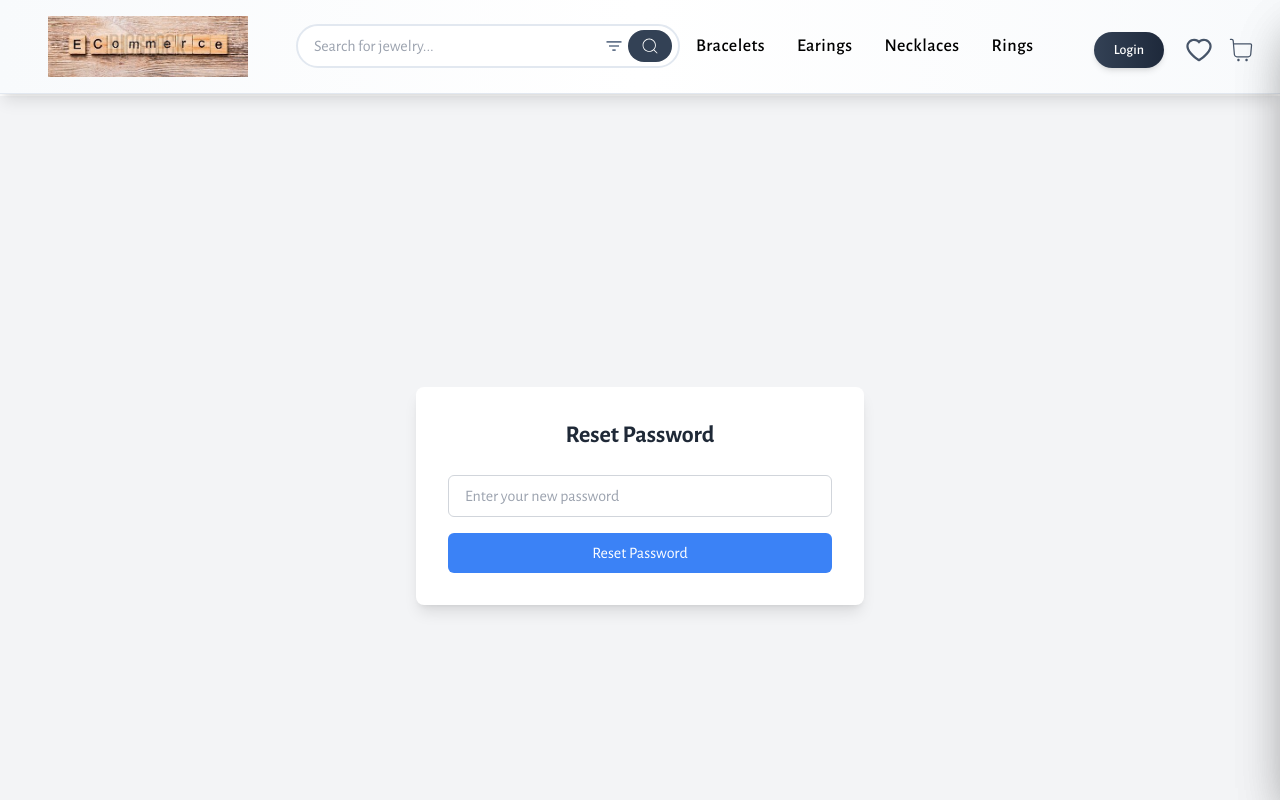
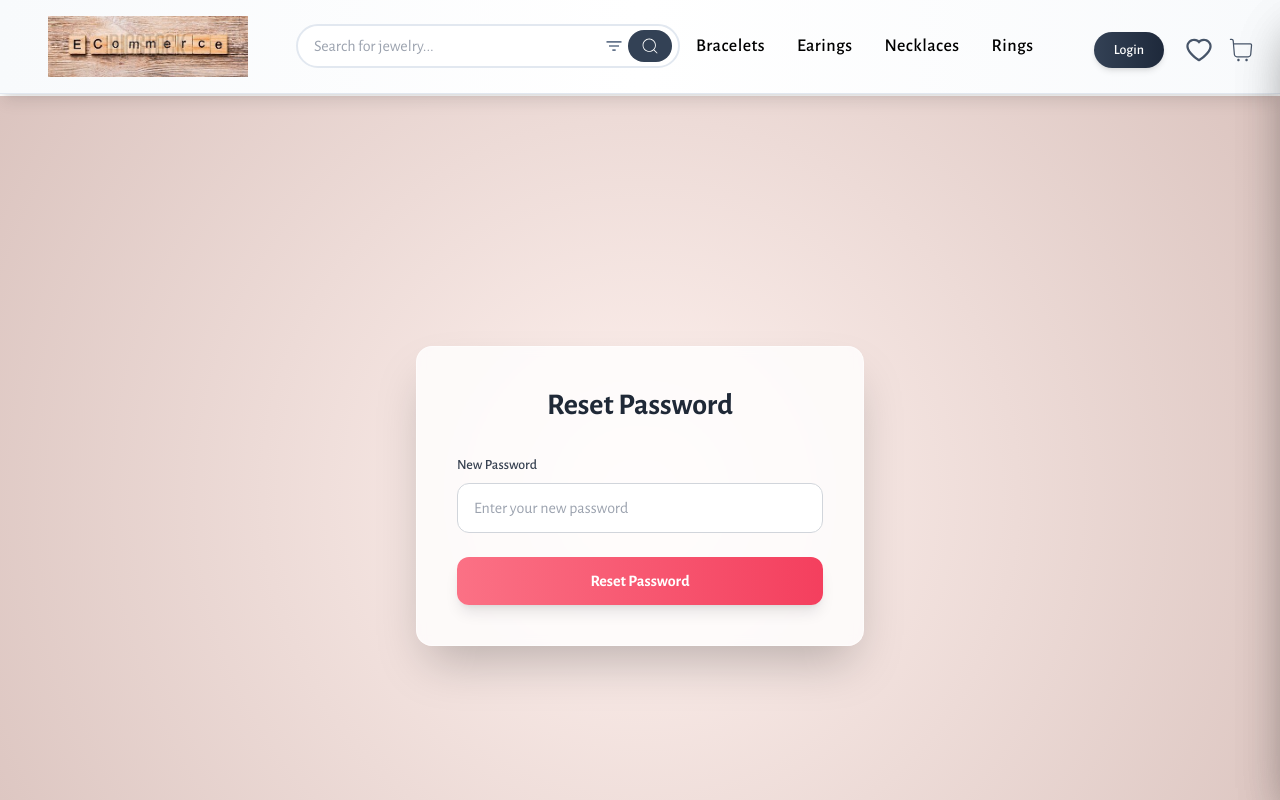
Before and after one commit to SyncSoftech/Silver-jewellery, a Next.js app: page /reset-password/1 in a window 1280 px wide. Shown: the top 800 px of the page. Built offline with nearby package versions, Linux system fonts and the light colour scheme.

Commit message:
forgot password done

```diff
--- a/pages/forgot-password.js
+++ b/pages/forgot-password.js
@@ -1,3 +1,65 @@
+
+// import { useState } from "react";
+
+// const ForgotPasswordPage = () => {
+//   const [email, setEmail] = useState("");
+//   const [message, setMessage] = useState("");
+
+//   const handleSubmit = async (e) => {
+//     e.preventDefault();
+
+//     const res = await fetch(`${process.env.NEXT_PUBLIC_HOST}/api/forgot-password`, {
+//       method: "POST",
+//       headers: {
+//         "Content-Type": "application/json"
+//       },
+//       body: JSON.stringify({ email })
+//     });
+
+//     const data = await res.json();
+
+//     if (data.success) {
+//       setMessage("Password reset email sent!");
+//     } else {
+//       setMessage(`Error: ${data.error}`);
+//     }
+//   };
+
+//   return (
+//     <div className="flex items-center justify-center min-h-screen bg-gray-100">
+//       <div className="w-full max-w-md p-8 bg-white rounded-lg shadow-lg">
+//         <h1 className="text-2xl font-semibold text-center text-gray-800 mb-6">Forgot Password</h1>
+//         <form onSubmit={handleSubmit} className="space-y-4">
+//           <div>
+//             <input
+//               type="email"
+//               value={email}
+//               onChange={(e) => setEmail(e.target.value)}
+//               required
+//               placeholder="Enter your email"
+//               className="w-full px-4 py-2 border border-gray-300 rounded-md focus:outline-none focus:ring-2 focus:ring-blue-500"
+//             />
+//           </div>
+//           <button
+//             type="submit"
+//             className="w-full py-2 px-4 rounded-md text-white bg-blue-500 hover:bg-blue-600 focus:outline-none focus:ring-2 focus:ring-blue-500"
+//           >
+//             Send Reset Link
+//           </button>
+//         </form>
+//         {message && (
+//           <p className={`mt-4 text-center ${message.startsWith("Error") ? 'text-red-600' : 'text-green-600'}`}>
+//             {message}
+//           </p>
+//         )}
+//       </div>
+//     </div>
+//   );
+// };
+
+// export default ForgotPasswordPage;
+
+
 
 import { useState } from "react";
 
@@ -26,31 +88,39 @@ const ForgotPasswordPage = () => {
   };
 
   return (
-    <div className="flex items-center justify-center min-h-screen bg-gray-100">
-      <div className="w-full max-w-md p-8 bg-white rounded-lg shadow-lg">
-        <h1 className="text-2xl font-semibold text-center text-gray-800 mb-6">Forgot Password</h1>
-        <form onSubmit={handleSubmit} className="space-y-4">
+    <div
+      className="flex items-center justify-center min-h-screen"
+      style={{ background: 'radial-gradient(circle, #FFF2EF, #DBC4BF)' }}
+    >
+      <div className="w-full max-w-md p-10 bg-white/80 backdrop-blur-sm rounded-2xl shadow-2xl border border-white/50">
+        <h1 className="text-3xl font-bold text-center text-gray-800 mb-8">
+          Forgot Password
+        </h1>
+        <form onSubmit={handleSubmit} className="space-y-6">
           <div>
+            <label className="block text-sm font-medium text-gray-700 mb-2">
+              Email Address
+            </label>
             <input
               type="email"
               value={email}
               onChange={(e) => setEmail(e.target.value)}
               required
               placeholder="Enter your email"
-              className="w-full px-4 py-2 border border-gray-300 rounded-md focus:outline-none focus:ring-2 focus:ring-blue-500"
+              className="w-full px-4 py-3 border border-gray-300 rounded-xl focus:outline-none focus:ring-2 focus:ring-rose-400 focus:border-transparent transition-all bg-white/90"
             />
           </div>
           <button
             type="submit"
-            className="w-full py-2 px-4 rounded-md text-white bg-blue-500 hover:bg-blue-600 focus:outline-none focus:ring-2 focus:ring-blue-500"
+            className="w-full py-3 px-4 rounded-xl text-white font-semibold bg-gradient-to-r from-rose-400 to-rose-500 hover:from-rose-500 hover:to-rose-600 focus:outline-none focus:ring-2 focus:ring-rose-400 focus:ring-offset-2 shadow-lg transition-all transform hover:scale-[1.02] active:scale-[0.98]"
           >
             Send Reset Link
           </button>
         </form>
         {message && (
-          <p className={`mt-4 text-center ${message.startsWith("Error") ? 'text-red-600' : 'text-green-600'}`}>
+          <div className={`mt-6 p-4 rounded-xl text-center font-medium ${message.startsWith("Error") ? 'bg-red-50 text-red-700 border border-red-200' : 'bg-green-50 text-green-700 border border-green-200'}`}>
             {message}
-          </p>
+          </div>
         )}
       </div>
     </div>
--- a/pages/reset-password/[token].js
+++ b/pages/reset-password/[token].js
@@ -1,8 +1,77 @@
+
+// import { useState } from "react";
+// import { useRouter } from "next/router";
+
+// const ResetPasswordPage = () => {
+//   const router = useRouter();
+//   const { token } = router.query;
+
+//   const [newPassword, setNewPassword] = useState("");
+//   const [message, setMessage] = useState("");
+//   const [submitted, setSubmitted] = useState(false);
+
+//   const handleReset = async (e) => {
+//     e.preventDefault();
+
+//     const res = await fetch(`${process.env.NEXT_PUBLIC_HOST}/api/reset-password`, {
+//       method: "PUT",
+//       headers: {
+//         "Content-Type": "application/json"
+//       },
+//       body: JSON.stringify({ token, password: newPassword })
+//     });
+
+//     const data = await res.json();
+//     if (data.success) {
+//       setMessage("✅ Password reset successfully. You can now log in.");
+//       setSubmitted(true);
+//       router.push('/login')
+//     } else {
+//       setMessage(`❌ ${data.error || "Something went wrong."}`);
+//     }
+//   };
+
+//   return (
+//     <div className="flex items-center justify-center min-h-screen bg-gray-100">
+//       <div className="w-full max-w-md p-8 bg-white rounded-lg shadow-lg">
+//         <h1 className="text-2xl font-semibold text-center text-gray-800 mb-6">Reset Password</h1>
+//         <form onSubmit={handleReset} className="space-y-4">
+//           <div>
+//             <input
+//               type="password"
+//               placeholder="Enter your new password"
+//               value={newPassword}
+//               onChange={(e) => setNewPassword(e.target.value)}
+//               required
+//               disabled={submitted}
+//               className="w-full px-4 py-2 border border-gray-300 rounded-md focus:outline-none focus:ring-2 focus:ring-blue-500"
+//             />
+//           </div>
+//           <button
+//             type="submit"
+//             disabled={submitted}
+//             className={`w-full py-2 px-4 rounded-md text-white ${submitted ? 'bg-gray-400' : 'bg-blue-500 hover:bg-blue-600'} focus:outline-none focus:ring-2 focus:ring-blue-500`}
+//           >
+//             {submitted ? 'Password Reset' : 'Reset Password'}
+//           </button>
+//         </form>
+//         {message && (
+//           <p className={`mt-4 text-center ${message.startsWith("✅") ? 'text-green-600' : 'text-red-600'}`}>
+//             {message}
+//           </p>
+//         )}
+//       </div>
+//     </div>
+//   );
+// };
+
+// export default ResetPasswordPage;
+
 
 import { useState } from "react";
 import { useRouter } from "next/router";
 
-const ResetPasswordPage = () => {
+const ResetPassword = () => {
   const router = useRouter();
   const { token } = router.query;
 
@@ -32,11 +101,19 @@ const ResetPasswordPage = () => {
   };
 
   return (
-    <div className="flex items-center justify-center min-h-screen bg-gray-100">
-      <div className="w-full max-w-md p-8 bg-white rounded-lg shadow-lg">
-        <h1 className="text-2xl font-semibold text-center text-gray-800 mb-6">Reset Password</h1>
-        <form onSubmit={handleReset} className="space-y-4">
+    <div
+      className="flex items-center justify-center min-h-screen"
+      style={{ background: 'radial-gradient(circle, #FFF2EF, #DBC4BF)' }}
+    >
+      <div className="w-full max-w-md p-10 bg-white/80 backdrop-blur-sm rounded-2xl shadow-2xl border border-white/50">
+        <h1 className="text-3xl font-bold text-center text-gray-800 mb-8">
+          Reset Password
+        </h1>
+        <form onSubmit={handleReset} className="space-y-6">
           <div>
+            <label className="block text-sm font-medium text-gray-700 mb-2">
+              New Password
+            </label>
             <input
               type="password"
               placeholder="Enter your new password"
@@ -44,25 +121,25 @@ const ResetPasswordPage = () => {
               onChange={(e) => setNewPassword(e.target.value)}
               required
               disabled={submitted}
-              className="w-full px-4 py-2 border border-gray-300 rounded-md focus:outline-none focus:ring-2 focus:ring-blue-500"
+              className="w-full px-4 py-3 border border-gray-300 rounded-xl focus:outline-none focus:ring-2 focus:ring-rose-400 focus:border-transparent transition-all bg-white/90 disabled:bg-gray-100 disabled:cursor-not-allowed"
             />
           </div>
           <button
             type="submit"
             disabled={submitted}
-            className={`w-full py-2 px-4 rounded-md text-white ${submitted ? 'bg-gray-400' : 'bg-blue-500 hover:bg-blue-600'} focus:outline-none focus:ring-2 focus:ring-blue-500`}
+            className={`w-full py-3 px-4 rounded-xl text-white font-semibold ${submitted ? 'bg-gray-400 cursor-not-allowed' : 'bg-gradient-to-r from-rose-400 to-rose-500 hover:from-rose-500 hover:to-rose-600 transform hover:scale-[1.02] active:scale-[0.98]'} focus:outline-none focus:ring-2 focus:ring-rose-400 focus:ring-offset-2 shadow-lg transition-all`}
           >
             {submitted ? 'Password Reset' : 'Reset Password'}
           </button>
         </form>
         {message && (
-          <p className={`mt-4 text-center ${message.startsWith("✅") ? 'text-green-600' : 'text-red-600'}`}>
+          <div className={`mt-6 p-4 rounded-xl text-center font-medium ${message.startsWith("✅") ? 'bg-green-50 text-green-700 border border-green-200' : 'bg-red-50 text-red-700 border border-red-200'}`}>
             {message}
-          </p>
+          </div>
         )}
       </div>
     </div>
   );
 };
 
-export default ResetPasswordPage;
+export default ResetPassword;
```
